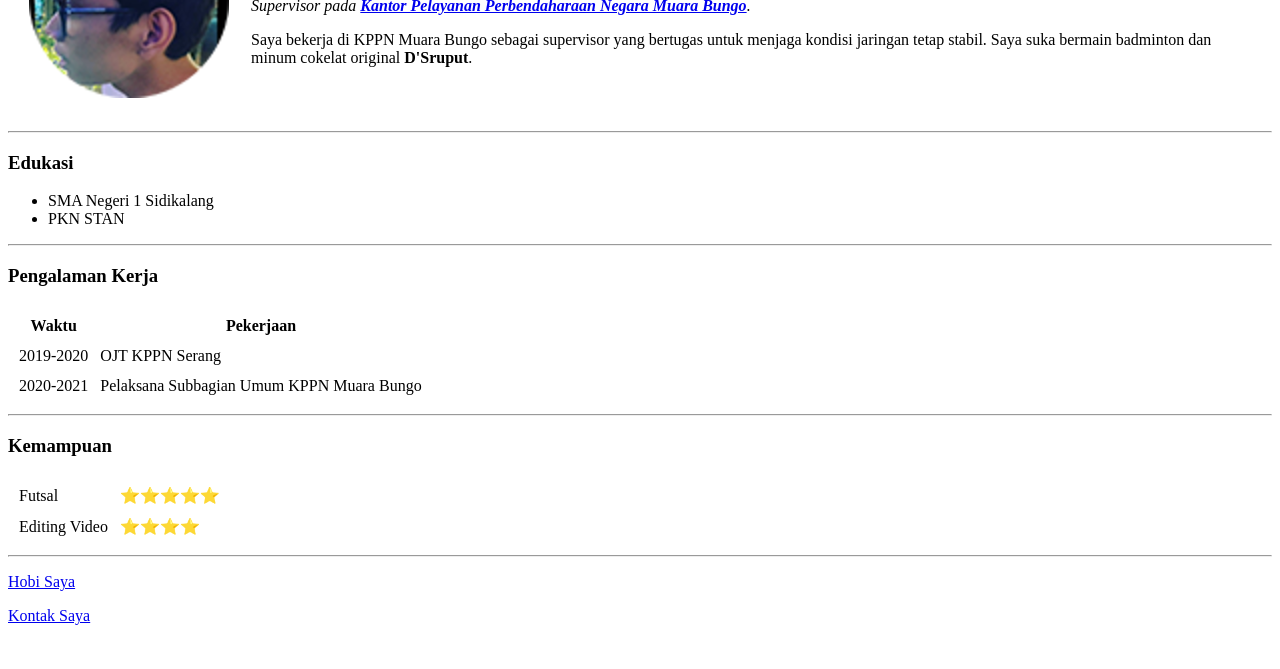
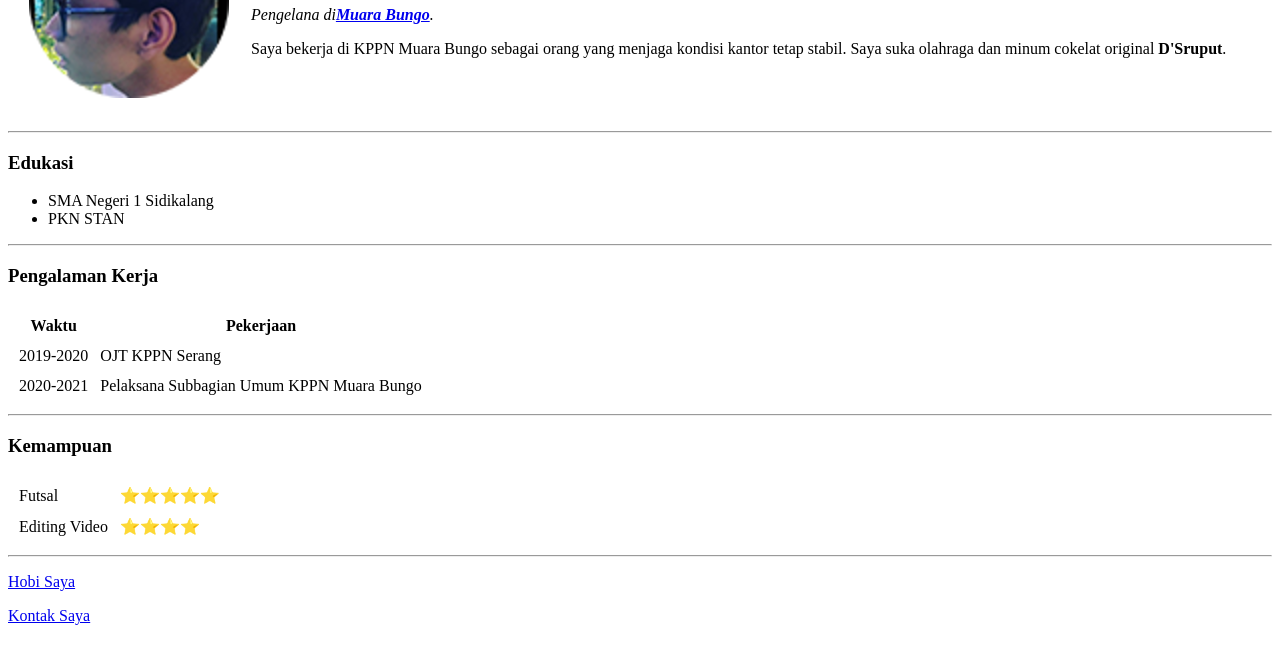
Before and after one commit to Juanhenri29/cv, a plain HTML site: page index.html in a window 1280 px wide. Shown: the part 131-800 px from the top of the page. Drawn offline with Linux system fonts and the light colour scheme.

Commit message:
Update index.html

```diff
--- a/index.html
+++ b/index.html
@@ -12,9 +12,9 @@
       <td><img src="images/juan.png" alt="Foto Profil Juan"></td>
       <td>
         <h1>Juan Henri Sianturi</h1>
-        <p><em>Supervisor pada <strong><a href="http://www.djpb.kemenkeu.go.id/KPPN/MUARABUNGO/id/">Kantor Pelayanan Perbendaharaan Negara Muara Bungo</a></strong>.</em></p>
-        <p>Saya bekerja di KPPN Muara Bungo sebagai supervisor yang bertugas untuk menjaga
-          kondisi jaringan tetap stabil. Saya suka bermain badminton dan minum cokelat original <strong>D'Sruput</strong>.</p>
+        <p><em>Pengelana di<strong><a href="http://www.djpb.kemenkeu.go.id/KPPN/MUARABUNGO/id/">Muara Bungo</a></strong>.</em></p>
+        <p>Saya bekerja di KPPN Muara Bungo sebagai orang yang menjaga
+          kondisi kantor tetap stabil. Saya suka olahraga dan minum cokelat original <strong>D'Sruput</strong>.</p>
       </td>
     </tr>
   </table>
```
